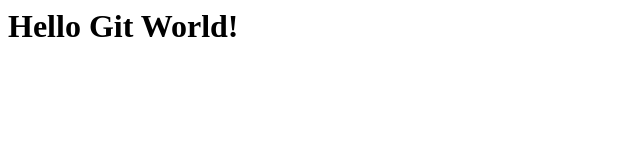
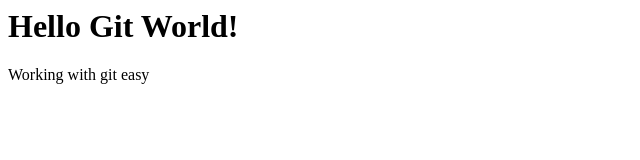
Before and after one commit to jjosee9/GitGitHubMasterclass, a plain HTML site: page index.html in a window 1280 px wide. Shown: the whole page, without its empty margins (0-640 px from the left). Drawn offline with Linux system fonts and the light colour scheme.

Commit message:
Add div and p

```diff
--- a/index.html
+++ b/index.html
@@ -1 +1,5 @@
 <h1>Hello Git World!</h1>
+
+<div>
+    <p>Working with git easy</p>
+</div>
```
